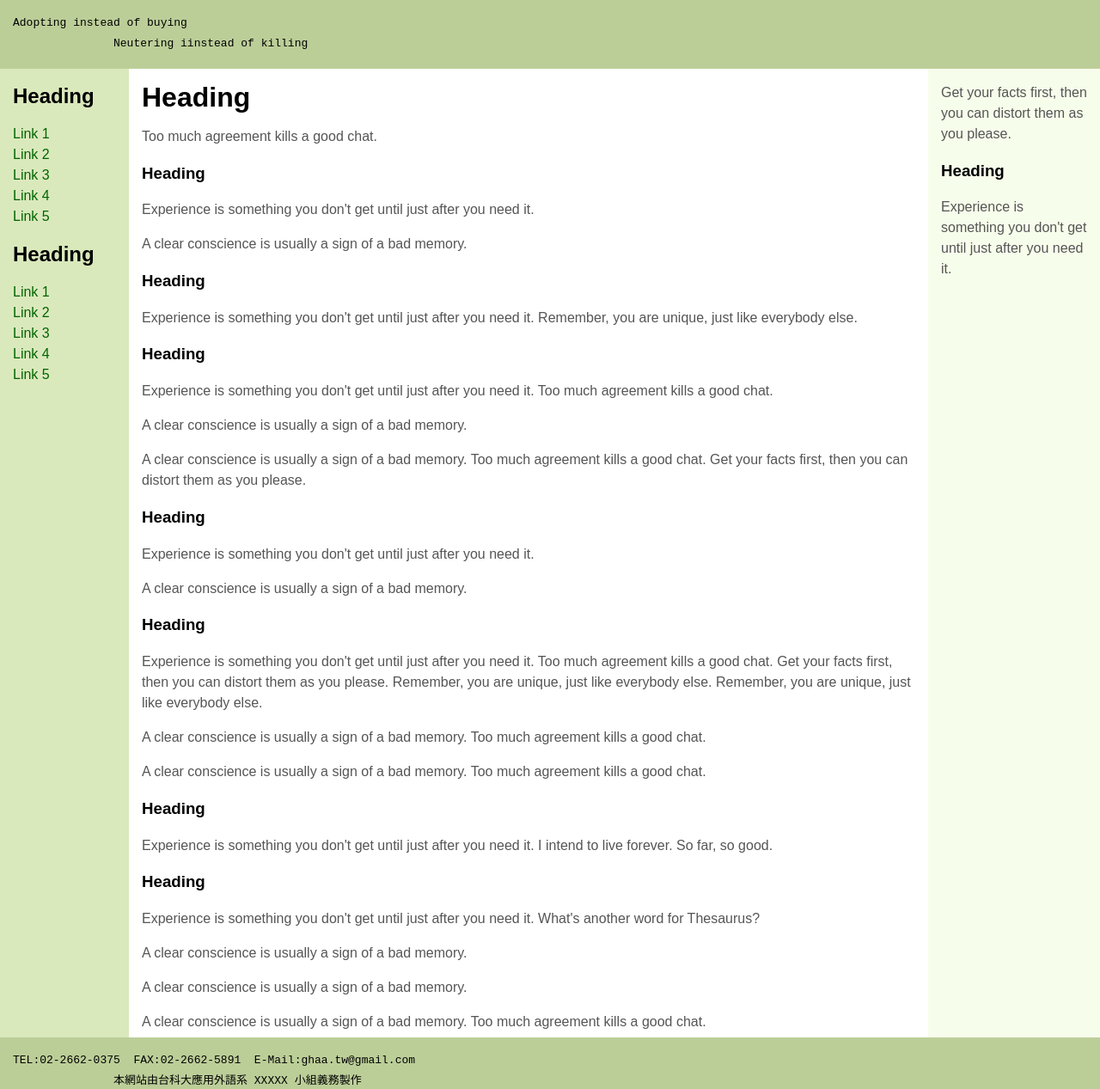
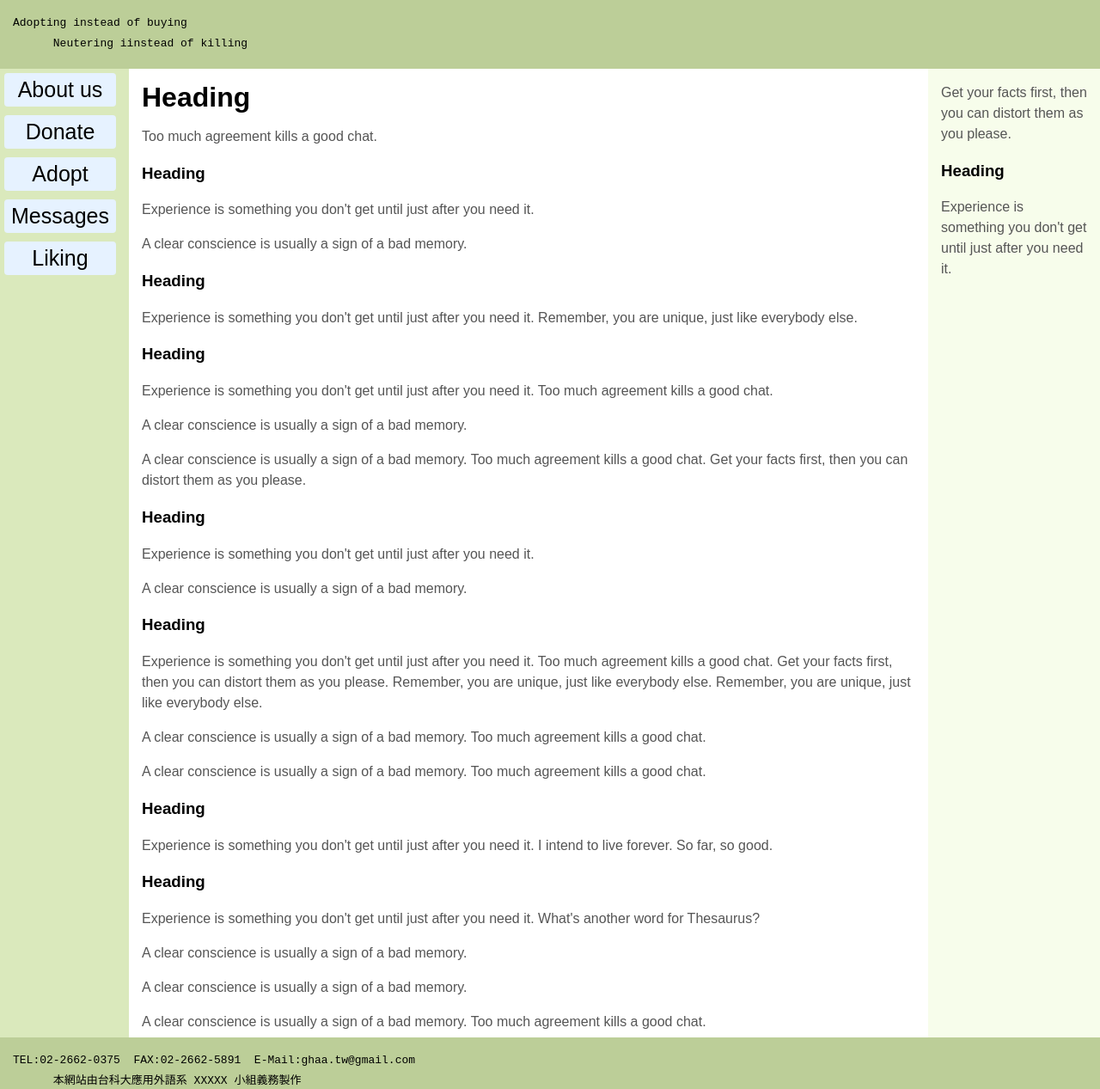
Before and after one commit to ppeennyy/dogcat, a Django app: page / in a window 1280 px wide. Shown: the whole page at 86% size. Run offline with Django 3.2, Linux system fonts and the light colour scheme.

Commit message:
add button

```diff
--- a/mysite/templates/index.html
+++ b/mysite/templates/index.html
@@ -4,6 +4,41 @@
     <meta http-equiv="Content-Type" content="text/html; charset=utf-8">
     <title>3 Rows, 3 Columns A</title>
     <style type="text/css">
+
+    .button {
+    border-radius: 4px;
+    background-color: #e6f2ff;
+    border: none;
+    color: #000000;
+    text-align: center;
+    font-size: 25px;
+    padding: 5px;
+    width: 130px;
+    transition: all 0.5s;
+    cursor: pointer;
+    margin: 5px;
+    }
+    .button span {
+    cursor: pointer;
+    display: inline-block;
+    position: relative;
+    transition: 0.5s;
+    }
+    .button span:after {
+    content: '>>';
+    position: absolute;
+    opacity: 0;
+    top: 0;
+    right: 5px;
+    transition: 0.5s;
+    }
+    .button:hover span {
+    padding-right: 35px;
+    }
+    .button:hover span:after {
+    opacity: 1;
+    right: 0;
+    }
 
     body {
     margin: 0;
@@ -14,7 +49,6 @@
     font-family:Sans-serif;
     line-height: 1.5em;
     }
-
     main {
     position: fixed;
     top: 80px; /* Set this to the height of the header */
@@ -34,7 +68,6 @@
     overflow: hidden; /* Disables scrollbars on the header frame. To enable scrollbars, change "hidden" to "scroll" */
     background: #BCCE98;
     }
-
     #footer {
     position: absolute;
     left: 0;
@@ -54,7 +87,6 @@
     overflow: auto; /* Scrollbars will appear on this frame only when there's enough content to require scrolling. To disable scrollbars, change to "hidden", or use "scroll" to enable permanent scrollbars */
     background: #DAE9BC;
     }
-
     #right {
     position: absolute;
     top: 80px; /* Set this to the height of the header */
@@ -72,7 +104,6 @@
     p {
     color: #555;
     }
-
     nav ul {
     list-style-type: none;
     margin: 0;
@@ -93,7 +124,6 @@
     height: 10%;
     width: 100%;
     }
-
     </style>
 
     <script type="text/javascript">
@@ -109,9 +139,7 @@
   </script>
 
 </head>
-
 <body>
-
   <header id="header">
     <div class="innertube">
                 <pre>Adopting instead of buying
@@ -127,27 +155,12 @@
 
   </div>
   </main>
-
   <nav id="left">
-   <div class="innertube">
-    <h1>Heading</h1>
-    <ul>
-     <li><a href="#">Link 1</a></li>
-     <li><a href="#">Link 2</a></li>
-     <li><a href="#">Link 3</a></li>
-     <li><a href="#">Link 4</a></li>
-     <li><a href="#">Link 5</a></li>
-    </ul>
-    <h1>Heading</h1>
-    <ul>
-     <li><a href="#">Link 1</a></li>
-     <li><a href="#">Link 2</a></li>
-     <li><a href="#">Link 3</a></li>
-     <li><a href="#">Link 4</a></li>
-     <li><a href="#">Link 5</a></li>
-    </ul>
-
-   </div>
+    <button class="button"><span>About us</span></button>
+    <button class="button"><span>Donate </span></button>
+    <button class="button"><span>Adopt </span></button>
+    <button class="button"><span>Messages </span></button>
+    <button class="button"><span>Liking </span></button>
   </nav>
   <div id="right">
     <div class="innertube">
```
Lines whose indentation alone changed are shown as unchanged.
